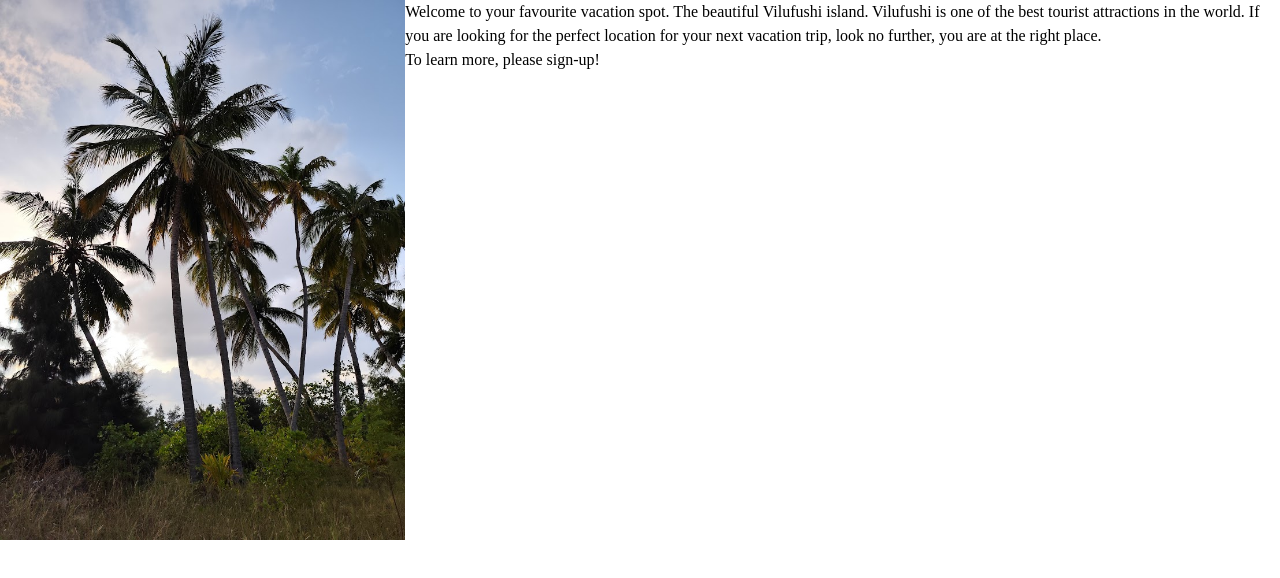
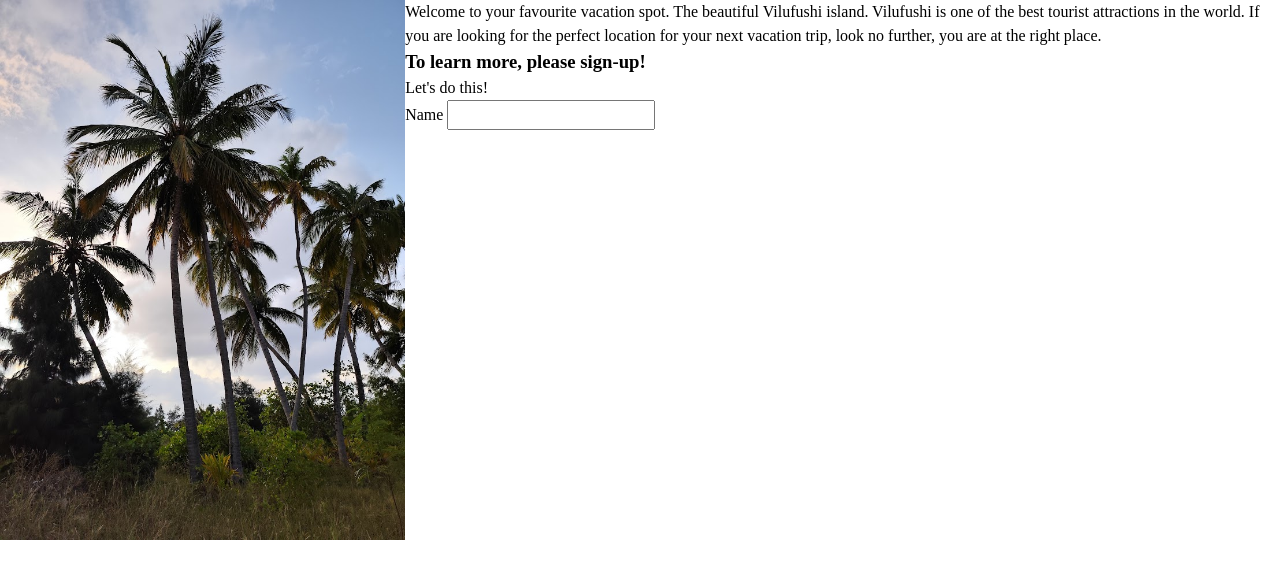
Before and after one commit to hussain-ahusan/sign-up-form, a plain HTML site: page index.html in a window 1280 px wide. Drawn offline with Linux system fonts and the light colour scheme.

Commit message:
added a form element

```diff
--- a/index.html
+++ b/index.html
@@ -8,14 +8,25 @@
     </head>
     <body>
         <div id="side">
-            <img src="./IMG_20250301_062241.jpg">
+            <img class="side" alt="palm trees" src="./IMG_20250301_062241.jpg">
         </div>
-        <div id="sign-up">
-            <p>Welcome to your favourite vacation spot. The beautiful Vilufushi island. Vilufushi is one of the best
+        <div id="signup-section">
+            <div class="intro">
+                <p>Welcome to your favourite vacation spot. The beautiful Vilufushi island. Vilufushi is one of the best
                 tourist attractions in the world. If you are looking for the perfect location for your next vacation trip,
                 look no further, you are at the right place.
-            </p>
-            <p>To learn more, please sign-up!</p>
+                </p>
+            </div>
+            <h3>To learn more, please sign-up!</h3>
+            <div class="form">
+                <p>Let's do this!</p>
+                <form>
+                    <div id="name">
+                        <label for="fname">Name</label>
+                        <input type="text" name="fname" required/>
+                    </div>
+                </form>
+            </div>
         </div>
     </body>
 </html>
```
